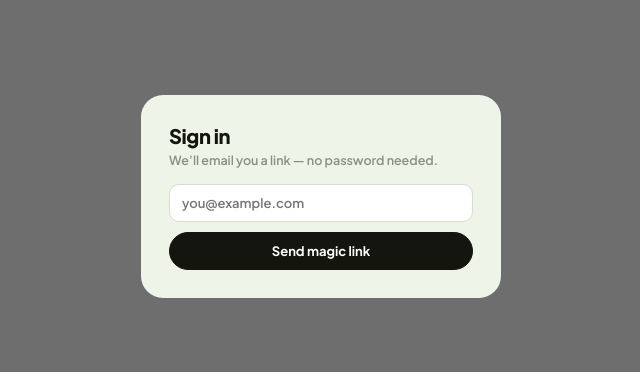
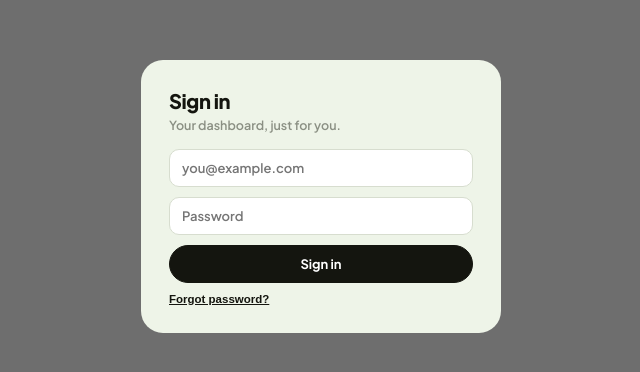
Before and after one commit to ashLuchowa/lifeBeater, a Next.js app: page / in a window 1280 px wide. Shown: the part 204-576 px from the top of the page, without its empty margins (319-959 px from the left). Built offline with nearby package versions, Linux system fonts and the light colour scheme; no server answers.

Commit message:
Replace magic links with sign up auth

```diff
--- a/components/LoginScreen.jsx
+++ b/components/LoginScreen.jsx
@@ -3,85 +3,132 @@
 import { useState } from "react";
 import { createClient } from "@/lib/supabase/client";
 
+const card = { width: "min(360px, 100%)", background: "#eef4e8", borderRadius: 22, padding: 28, display: "flex", flexDirection: "column", gap: 16 };
+const label = { fontSize: 20, fontWeight: 800, letterSpacing: "-0.02em", color: "#14150f" };
+const sub = { fontSize: 12.5, fontWeight: 600, color: "#8a8f83", marginTop: 4 };
+const input = {
+  border: "1px solid #d7ddcf",
+  borderRadius: 10,
+  padding: "10px 12px",
+  fontSize: 13,
+  fontWeight: 600,
+  fontFamily: "inherit",
+  outline: "none",
+  background: "#fff",
+  color: "#14150f",
+};
+const primaryBtn = (busy) => ({
+  padding: "10px 14px",
+  borderRadius: 999,
+  border: "1px solid #14150f",
+  background: "#14150f",
+  color: "#fff",
+  fontSize: 13,
+  fontWeight: 700,
+  fontFamily: "inherit",
+  cursor: busy ? "default" : "pointer",
+  opacity: busy ? 0.6 : 1,
+});
+const linkBtn = {
+  background: "none",
+  border: "none",
+  padding: 0,
+  fontSize: 11.5,
+  fontWeight: 700,
+  color: "#14150f",
+  textDecoration: "underline",
+  cursor: "pointer",
+  alignSelf: "flex-start",
+};
+
 export default function LoginScreen() {
+  const [mode, setMode] = useState("signin"); // signin | forgot | forgot-sent
   const [email, setEmail] = useState("");
-  const [status, setStatus] = useState("idle"); // idle | sending | sent | error
+  const [password, setPassword] = useState("");
+  const [busy, setBusy] = useState(false);
   const [error, setError] = useState("");
 
-  const submit = async (e) => {
+  const signIn = async (e) => {
     e.preventDefault();
-    setStatus("sending");
+    setBusy(true);
     setError("");
     const supabase = createClient();
-    const { error } = await supabase.auth.signInWithOtp({
-      email,
-      options: { emailRedirectTo: `${window.location.origin}/auth/callback` },
+    const { error } = await supabase.auth.signInWithPassword({ email, password });
+    setBusy(false);
+    if (error) setError(error.message);
+    // On success, AuthProvider's onAuthStateChange picks up the session automatically.
+  };
+
+  const sendReset = async (e) => {
+    e.preventDefault();
+    setBusy(true);
+    setError("");
+    const supabase = createClient();
+    const { error } = await supabase.auth.resetPasswordForEmail(email, {
+      redirectTo: `${window.location.origin}/auth/callback?next=/auth/update-password`,
     });
+    setBusy(false);
     if (error) {
-      setStatus("error");
       setError(error.message);
     } else {
-      setStatus("sent");
+      setMode("forgot-sent");
     }
   };
 
   return (
     <div style={{ minHeight: "100vh", background: "#6e6e6e", display: "flex", alignItems: "center", justifyContent: "center", padding: 24 }}>
-      <div style={{ width: "min(360px, 100%)", background: "#eef4e8", borderRadius: 22, padding: 28, display: "flex", flexDirection: "column", gap: 16 }}>
-        <div>
-          <div style={{ fontSize: 20, fontWeight: 800, letterSpacing: "-0.02em", color: "#14150f" }}>Sign in</div>
-          <div style={{ fontSize: 12.5, fontWeight: 600, color: "#8a8f83", marginTop: 4 }}>
-            We&rsquo;ll email you a link — no password needed.
-          </div>
-        </div>
+      <div style={card}>
+        {mode === "signin" && (
+          <>
+            <div>
+              <div style={label}>Sign in</div>
+              <div style={sub}>Your dashboard, just for you.</div>
+            </div>
+            <form onSubmit={signIn} style={{ display: "flex", flexDirection: "column", gap: 10 }}>
+              <input type="email" required autoFocus value={email} onChange={(e) => setEmail(e.target.value)} placeholder="you@example.com" style={input} />
+              <input type="password" required value={password} onChange={(e) => setPassword(e.target.value)} placeholder="Password" style={input} />
+              <button type="submit" disabled={busy} style={primaryBtn(busy)}>
+                {busy ? "Signing in…" : "Sign in"}
+              </button>
+              {error && <div style={{ fontSize: 11.5, fontWeight: 600, color: "#dd6f74" }}>{error}</div>}
+              <button type="button" style={linkBtn} onClick={() => { setMode("forgot"); setError(""); }}>
+                Forgot password?
+              </button>
+            </form>
+          </>
+        )}
 
-        {status === "sent" ? (
-          <div style={{ fontSize: 13, fontWeight: 600, color: "#14150f", background: "#fff", borderRadius: 12, padding: "12px 14px", lineHeight: 1.4 }}>
-            Check <strong>{email}</strong> for a sign-in link, then come back here.
-          </div>
-        ) : (
-          <form onSubmit={submit} style={{ display: "flex", flexDirection: "column", gap: 10 }}>
-            <input
-              type="email"
-              required
-              autoFocus
-              value={email}
-              onChange={(e) => setEmail(e.target.value)}
-              placeholder="you@example.com"
-              style={{
-                border: "1px solid #d7ddcf",
-                borderRadius: 10,
-                padding: "10px 12px",
-                fontSize: 13,
-                fontWeight: 600,
-                fontFamily: "inherit",
-                outline: "none",
-                background: "#fff",
-                color: "#14150f",
-              }}
-            />
-            <button
-              type="submit"
-              disabled={status === "sending"}
-              style={{
-                padding: "10px 14px",
-                borderRadius: 999,
-                border: "1px solid #14150f",
-                background: "#14150f",
-                color: "#fff",
-                fontSize: 13,
-                fontWeight: 700,
-                fontFamily: "inherit",
-                cursor: status === "sending" ? "default" : "pointer",
-                opacity: status === "sending" ? 0.6 : 1,
-              }}
-            >
-              {status === "sending" ? "Sending…" : "Send magic link"}
+        {mode === "forgot" && (
+          <>
+            <div>
+              <div style={label}>Reset password</div>
+              <div style={sub}>We&rsquo;ll email you a link to set a new one.</div>
+            </div>
+            <form onSubmit={sendReset} style={{ display: "flex", flexDirection: "column", gap: 10 }}>
+              <input type="email" required autoFocus value={email} onChange={(e) => setEmail(e.target.value)} placeholder="you@example.com" style={input} />
+              <button type="submit" disabled={busy} style={primaryBtn(busy)}>
+                {busy ? "Sending…" : "Send reset link"}
+              </button>
+              {error && <div style={{ fontSize: 11.5, fontWeight: 600, color: "#dd6f74" }}>{error}</div>}
+              <button type="button" style={linkBtn} onClick={() => { setMode("signin"); setError(""); }}>
+                Back to sign in
+              </button>
+            </form>
+          </>
+        )}
+
+        {mode === "forgot-sent" && (
+          <>
+            <div>
+              <div style={label}>Check your email</div>
+              <div style={sub}>
+                Sent a reset link to <strong>{email}</strong>.
+              </div>
+            </div>
+            <button type="button" style={linkBtn} onClick={() => setMode("signin")}>
+              Back to sign in
             </button>
-            {status === "error" && (
-              <div style={{ fontSize: 11.5, fontWeight: 600, color: "#dd6f74" }}>{error}</div>
-            )}
-          </form>
+          </>
         )}
       </div>
     </div>
--- a/lib/supabase/server.js
+++ b/lib/supabase/server.js
@@ -1,5 +1,6 @@
 // Server-side Supabase client — only used by the /auth/callback route, to
-// finish the magic-link sign-in and write the session into cookies.
+// finish an emailed auth link (password reset, etc.) and write the session
+// into cookies.
 import { createServerClient } from "@supabase/ssr";
 import { cookies } from "next/headers";
 
```
Also changed, not shown: app/auth/callback/route.js (+5 -4 lines), app/auth/update-password/page.jsx (added, +80 -0 lines).
